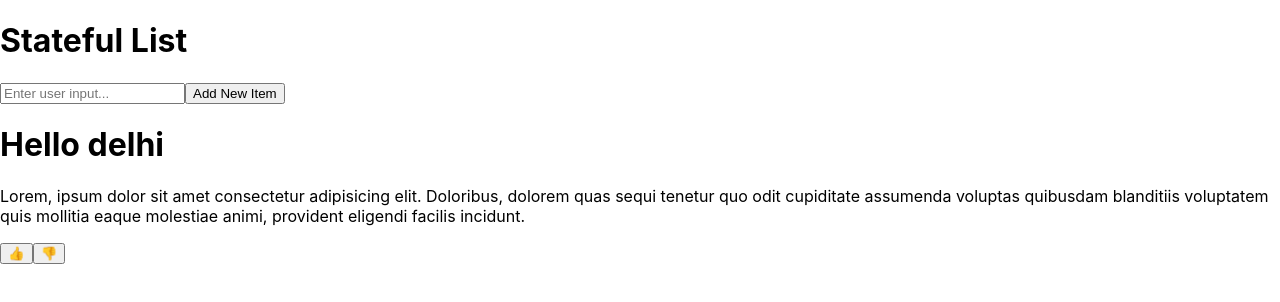
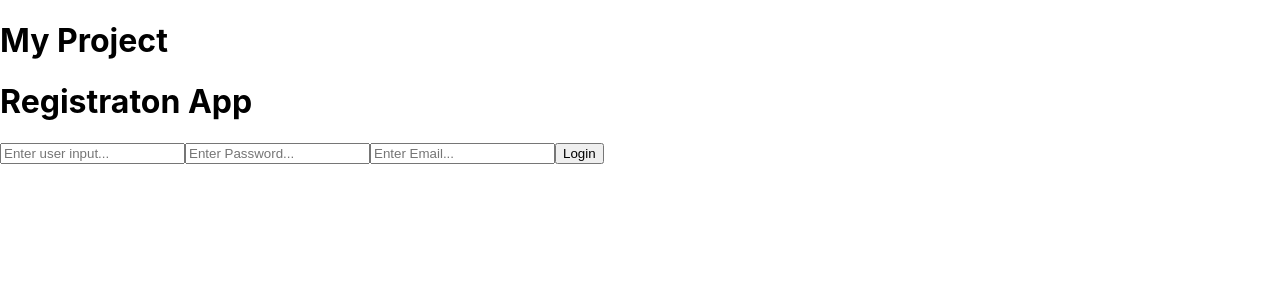
Before and after one commit to RishivYadav/fourth-react, a React (Create React App) app: page / in a window 1280 px wide. Shown: the top 302 px of the page. Built offline with nearby package versions, Linux system fonts and the light colour scheme.

Commit message:
input box

```diff
--- a/src/App.js
+++ b/src/App.js
@@ -3,7 +3,7 @@ import { useRef, useState } from "react";
 function App() {
   return (
     <>
-      <h1>Stateful List</h1>
+      <h1>My Project</h1>
       <ListDemo />
     </>
   );
@@ -23,17 +23,36 @@ function ListDemo() {
 
   return (
     <>
+      <div
+        className="row justify-content-center align-items-center"
+        style={{ height: "100vh" }}
+      >
+        <div className="col-sm-12 col-md-6">
+          <h1>Registraton App</h1>
           <input
+            className="form-control"
             type="text"
             id="id1"
             ref={inputRef}
             placeholder="Enter user input..."
           />
-      <input type="button" value="Add New Item" onClick={addItemAction} />
-
-      {list.map((item) => (
-        <MessageDemo message={item} />
-      ))}
+          <input
+            className="form-control"
+            type="text"
+            id="id1"
+            ref={inputRef}
+            placeholder="Enter Password..."
+          />
+          <input
+            className="form-control"
+            type="text"
+            id="id1"
+            ref={inputRef}
+            placeholder="Enter Email..."
+          />
+          <input type="button" value="Login" onClick={addItemAction} />
+        </div>
+      </div>
     </>
   );
 }
```
Lines whose indentation alone changed are shown as unchanged.
